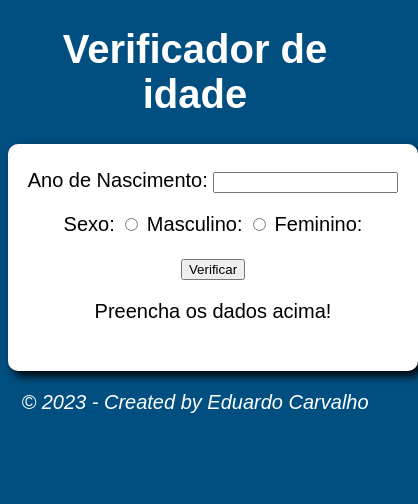
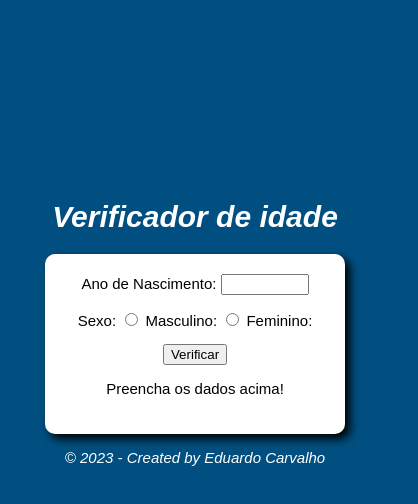
Before and after one commit to eduardocarvalho05/qual-sua-idade, a plain HTML site: page index.html in a window 390 px wide. Shown: the whole page, 418 px wide, since content can reach past the window. Drawn offline with Linux system fonts and the light colour scheme.

Commit message:
deixando responsivo

```diff
--- a/index.html
+++ b/index.html
@@ -16,7 +16,7 @@
     <section>
         <div>
             <p>Ano de Nascimento:
-                <input type="text" name="anoNasc" id="anoNasc" min="0">
+                <input type="text" name="anoNasc" id="anoNasc" min="0" class="anoNasc">
             </p>
             <p>Sexo:
                 <input type="radio" name="radioSex" id="masculino">
--- a/style.css
+++ b/style.css
@@ -1,11 +1,14 @@
 body {
     background-color: rgb(0, 79, 128);
     font: normal 15pt arial;
+    margin-top: 200px;
 }
 
 header {
     color: white;
     text-align: center;
+    font-size: 20px;
+    font-style: italic;
 }
 
 
@@ -17,6 +20,7 @@ section {
     margin: auto;
     box-shadow: 5px 5px 10px black;
     text-align: center;
+    font-size: 25px;
 }
 
 img {
@@ -28,8 +32,25 @@ footer {
     color: white;
     text-align: center;
     font-style: italic;
+    font-size: 20px;
 }
 
-#id567 {
-    color: rgba(0, 0, 0, 0.488);
+.anoNasc {
+    width: 80px;
 }
+
+@media(max-width:450px) {
+
+    header {
+        font-size: 15px;
+    }
+
+    section {
+        font-size: 15px;
+        width: 290px;
+    }
+
+    footer {
+        font-size: 15px;
+    }
+}
```
